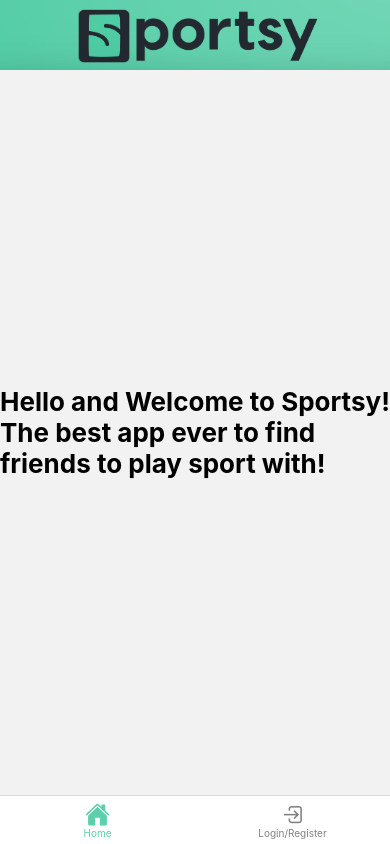
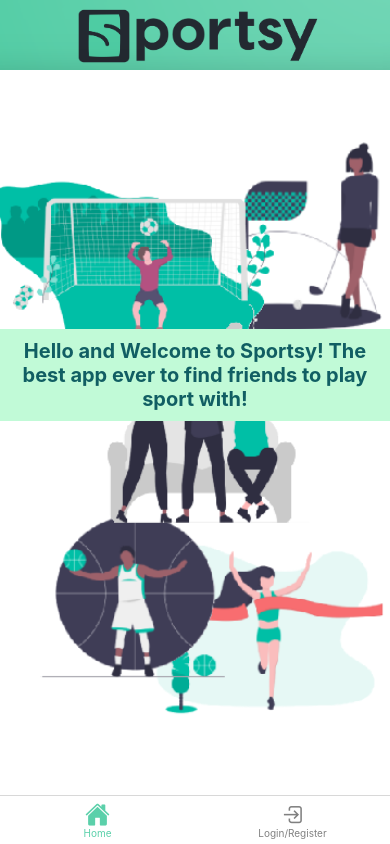
Before and after one commit to akh701/sportsy, a React Native app: screen / in a window 390 px wide. Built offline with nearby package versions, Linux system fonts and the light colour scheme; no server answers.

Commit message:
done Landing page for logged out user

```diff
--- a/screens/HomeScreen.jsx
+++ b/screens/HomeScreen.jsx
@@ -16,8 +16,7 @@
   const [loading, setLoading] = useState(true);
   const eventsCollectionRef = collection(db, 'events');
   const docRef = doc(db, 'users', auth.currentUser.uid);
-  const { setLoggedInUser, setUserData,
-  } = useContext(UserContext);
+  const { setLoggedInUser, setUserData } = useContext(UserContext);
 
   // const navigation = useNavigation();
 
@@ -51,7 +50,7 @@
 
   return (
     <View style={styles.container}>
-      <MapView
+      {/* <MapView
         style={styles.map}
       >
         { eventsLocation.map((eventLocation, index) => (
@@ -80,7 +79,7 @@
           </Marker>
         ))}
 
-      </MapView>
+      </MapView> */}
     </View>
   );
 }
--- a/screens/LandingScreen.jsx
+++ b/screens/LandingScreen.jsx
@@ -1,19 +1,49 @@
 import * as React from 'react';
-import { View, Text } from 'react-native';
+import {
+  View, Text, StyleSheet, Image, Dimensions, ImageBackground,
+} from 'react-native';
 // import Header from './globalScreens/HeaderComponent';
+
+const staticImage = require('./globalScreens/LadingP.png');
 
 export default function LandingScreen({ navigation }) {
   return (
 
-    <View style={{ flex: 1, alignItems: 'center', justifyContent: 'center' }}>
+    <View style={styles.container}>
       {/* <Header /> */}
-      <Text
-        onPress={() => alert('This is the "landing" screen.')}
-        style={{ fontSize: 26, fontWeight: 'bold' }}
-      >
-        Hello and Welcome to Sportsy! The best app ever to find friends to play sport with!
 
-      </Text>
+      <ImageBackground source={staticImage} style={styles.image}>
+        <Text style={styles.text}>
+          Hello and Welcome to Sportsy! The best app ever to find friends to play sport with!
+        </Text>
+      </ImageBackground>
+
     </View>
   );
 }
+
+const styles = StyleSheet.create({
+  container: {
+    flex: 1,
+    backgroundColor: '#fff',
+    alignItems: 'center',
+    justifyContent: 'center',
+  },
+  image: {
+    width: '100%',
+    height: '100%',
+    marginTop: 10,
+  },
+  text: {
+    marginTop: '65%',
+    padding: 10,
+    fontWeight: 'bold',
+    textAlign: 'center',
+    justifyContent: 'center',
+    alignItems: 'center',
+    color: '#115E63',
+    fontSize: 20,
+    backgroundColor: '#C1FAD7',
+
+  },
+});
--- a/screens/MyEventsScreen.jsx
+++ b/screens/MyEventsScreen.jsx
@@ -1,6 +1,6 @@
 import React, { useState, useEffect, useContext } from 'react';
 import {
-  View, Text, StyleSheet, SafeAreaView,
+  View, Text, StyleSheet, SafeAreaView, ActivityIndicator,
 } from 'react-native';
 import {
   collection, query, where, getDocs,
```
Also changed, not shown: screens/globalScreens/LadingP.png (added), screens/globalScreens/landing page.png (added).
